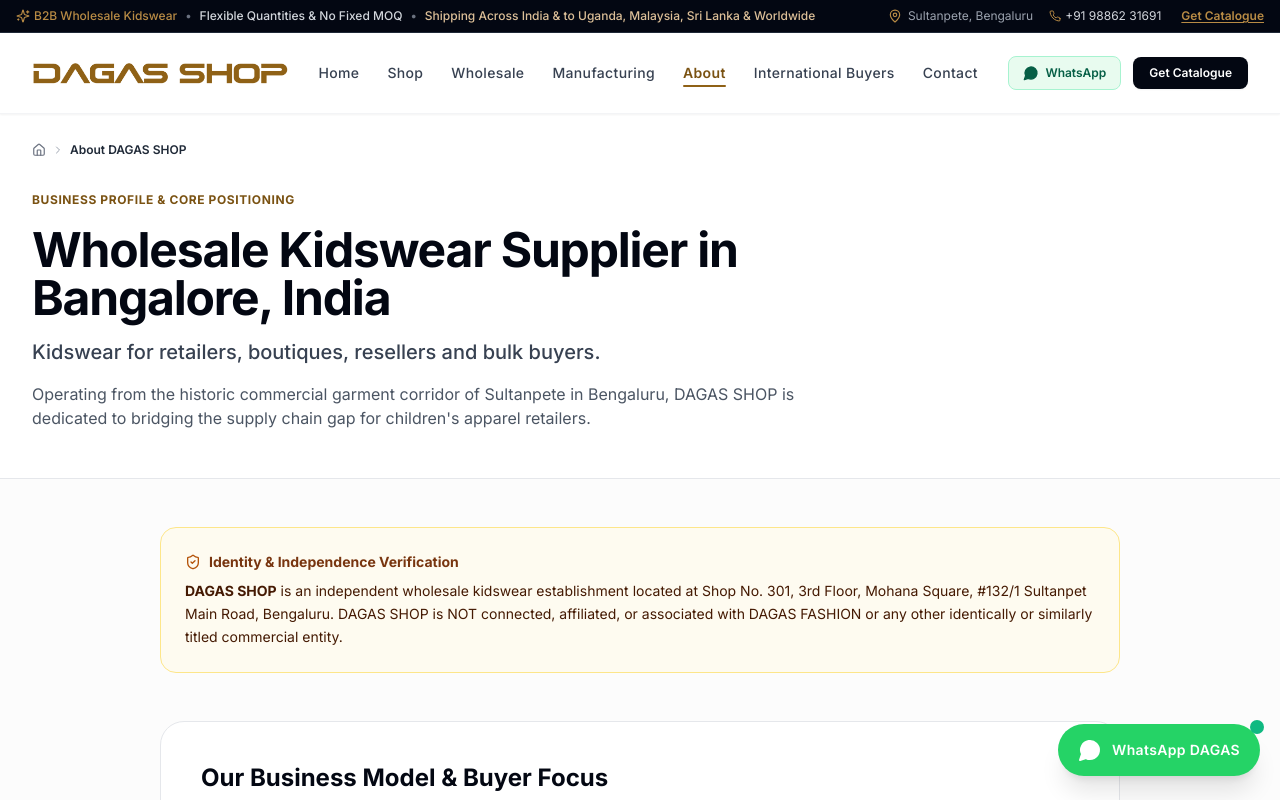
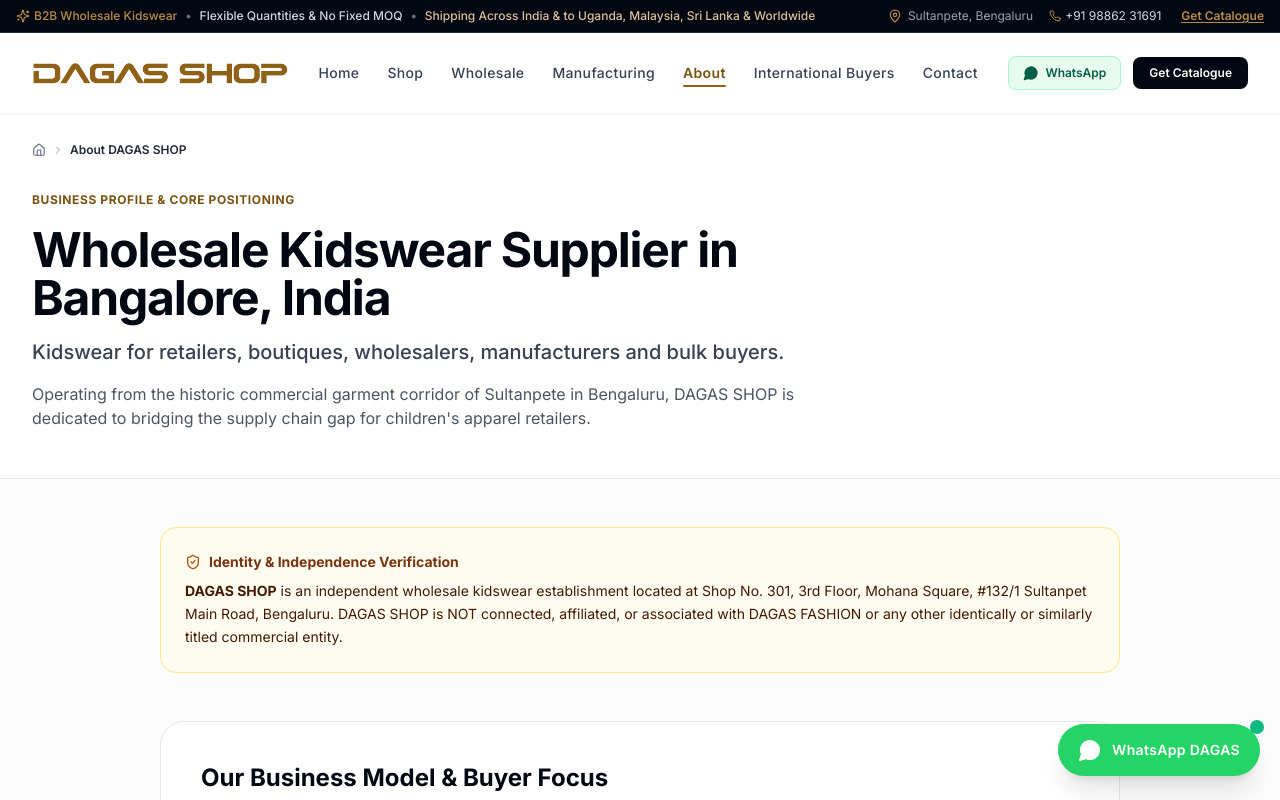
Before and after one commit to aman482006-beep/DAGAS-SHOP, a Next.js app: page /about in a window 1280 px wide. Shown: the top 800 px of the page. Built offline with nearby package versions, Linux system fonts and the light colour scheme.

Commit message:
Replace resellers with wholesalers and manufacturers

```diff
--- a/src/app/about/page.tsx
+++ b/src/app/about/page.tsx
@@ -41,7 +41,7 @@
             </h1>
 
             <p className="text-lg sm:text-xl text-gray-700 font-medium leading-relaxed">
-              Kidswear for retailers, boutiques, resellers and bulk buyers.
+              Kidswear for retailers, boutiques, wholesalers, manufacturers and bulk buyers.
             </p>
 
             <p className="text-sm sm:text-base text-gray-600 leading-relaxed max-w-3xl">
```
